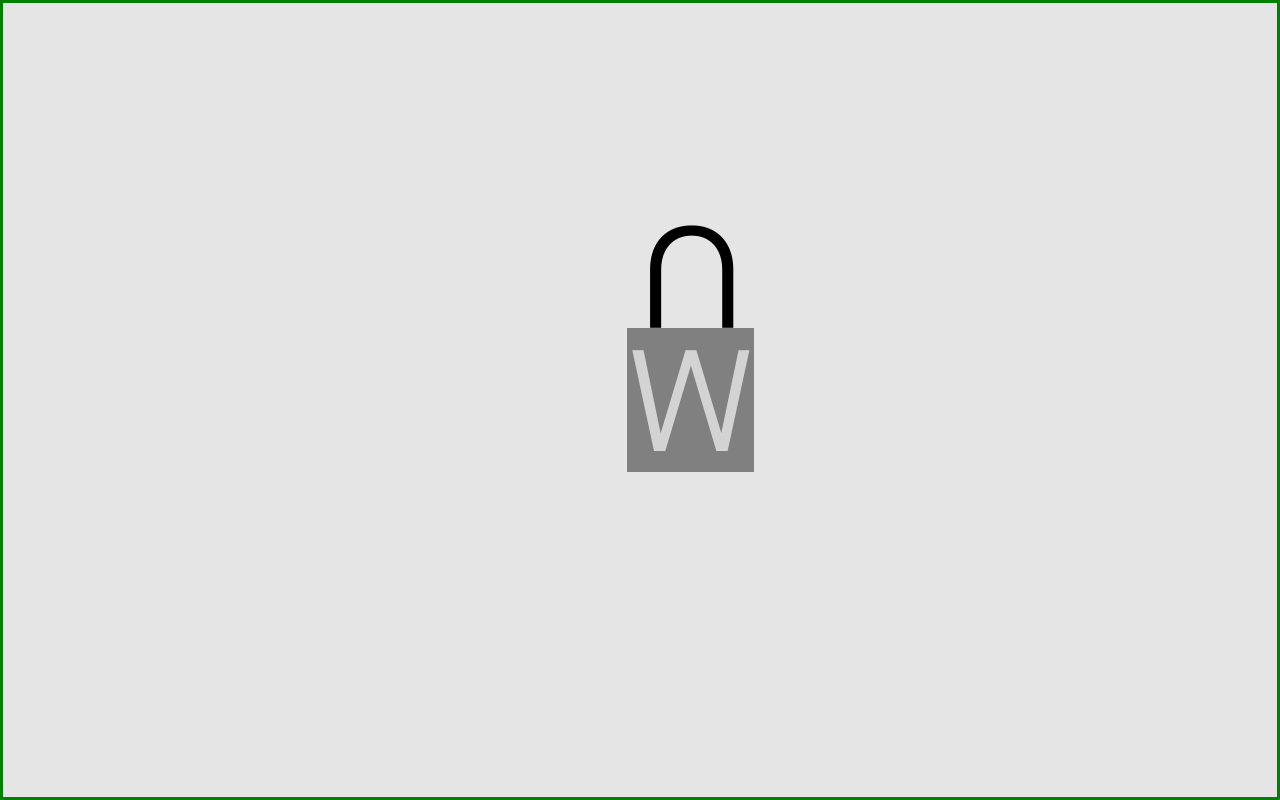
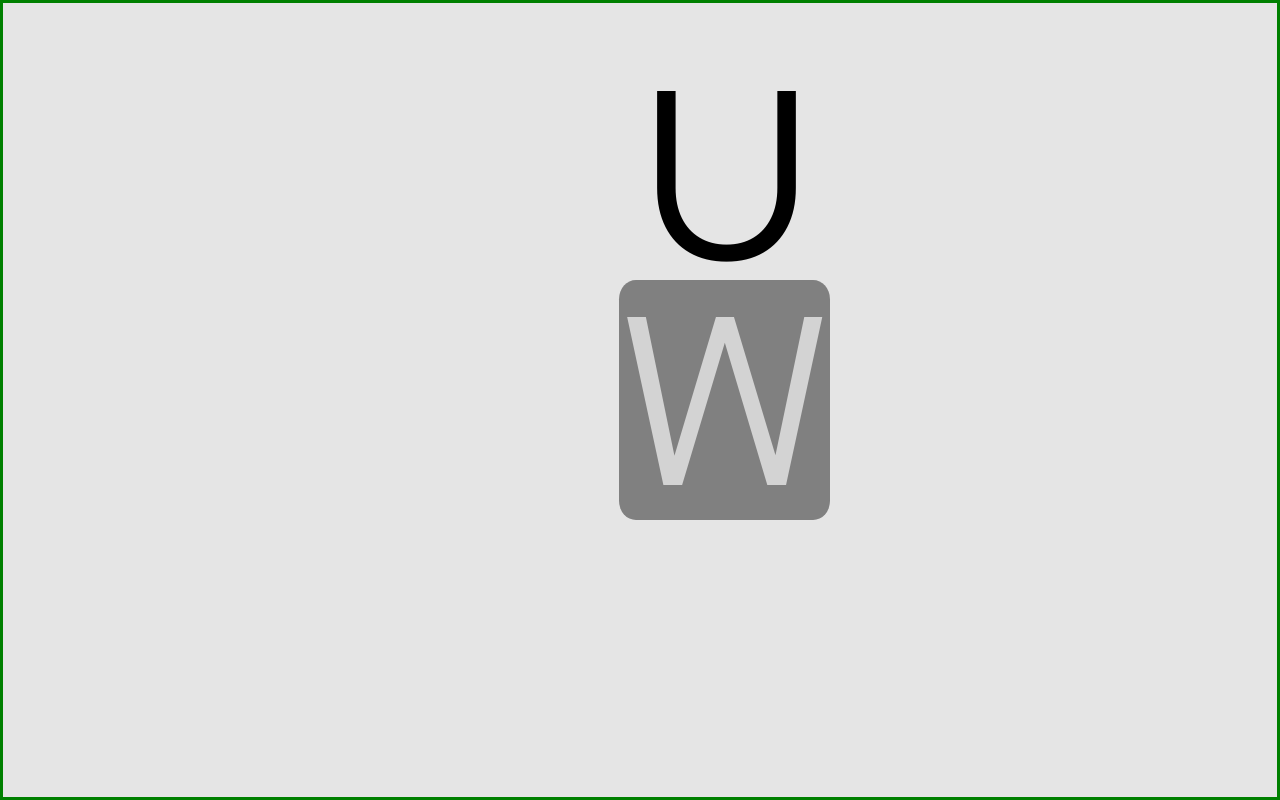
Before and after one commit to team-louis-vuitton/unlocking-wellness, a Next.js app in the folder client/: page /loading in a window 1280 px wide. Built offline with nearby package versions, Linux system fonts and the light colour scheme.

Commit message:
Added lift-off and inversion of 'U'

```diff
--- a/client/styles/LoadingPage.module.css
+++ b/client/styles/LoadingPage.module.css
@@ -1,3 +1,5 @@
+
+
 #container{
   font-family: 'Red Hat Display', sans-serif;
   display: flex;
@@ -7,11 +9,7 @@
   width: 100vw;
   position: absolute;
   border: 3px solid green;
-  font-size: 9em;
-
-  /* right: 130px; */
-  /* width: 50%;
-  margin:auto; */
+  font-size: 30vh;
 }
 
 #u {
@@ -19,16 +17,48 @@
   animation: u-xAxis 3s 1 forwards;
   margin:0px;
   padding:0px;
-  transform: scale(1, -1);
+  /* transform: scale(1, -1); */
+  animation: u-xAxis 6s 1 forwards;
+}
+
+@keyframes u-xAxis {
+
+  0% {
+  transform: scale(1, -1)
+ }
+
+ /* 15%{
+  transform: scale(1, -1)
+ } */
+
+ 20%{
+  transform: translateY(-.1em) scale(1, -1);
+
+ }
+/*
+ 30%{
+  transform: scale(1, 1);
+ } */
+
+ 100%{
+  transform: translateY(-.1em) scale(1, 1);
+  /* transform: scale(1, 1); */
+ }
+
+  /* 18% {
+  }
+
+  80%{
+    transform: scale(1, 1);
+  } */
+
 }
 
 #u_wrapper {
   position: relative;
-  /* top: -122px;
-  right: -100px; */
-  top: -.845em;
+  top: -.841em;
   left: .8em;
-  animation: u-yAxis 3s 1 forwards;
+  animation: u-yAxis 6s 1 forwards;
   margin:0px;
   padding:0px;
   line-height: 1em;
@@ -37,18 +67,14 @@
 #w{
   animation: bounce 3s ease-out;
   color:lightgray;
-  background-color: gray;
-  /* padding: 10px; */
   line-height: 1em;
   margin:0px;
   padding:0px;
-  /* margin:0px;
-  padding:0px; */
+
 }
-/* background-color:darkgray; */
-
-/* #w_container{
-  border-radius: 25px;
+#w_container{
+  border-radius: 8%;
   margin:0px;
   padding:0px;
-} */
+  background-color: gray;
+}
```
